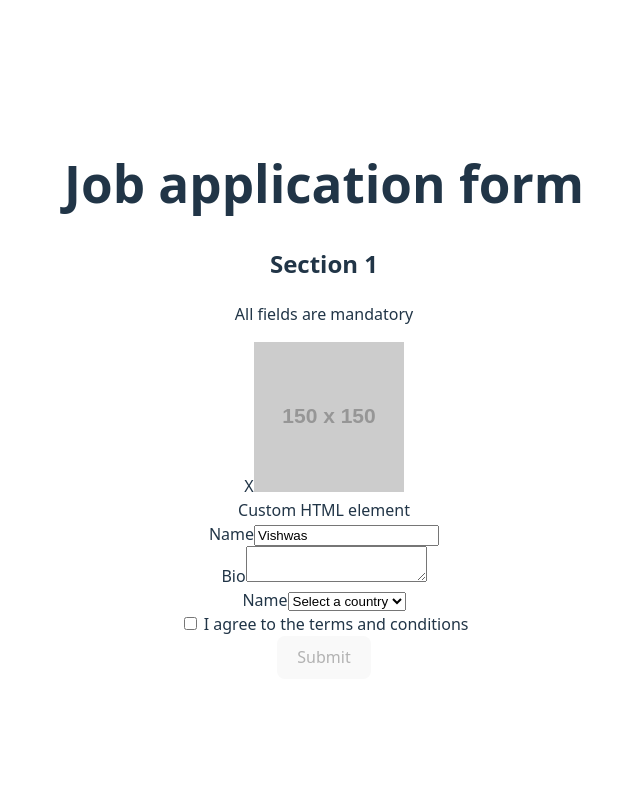
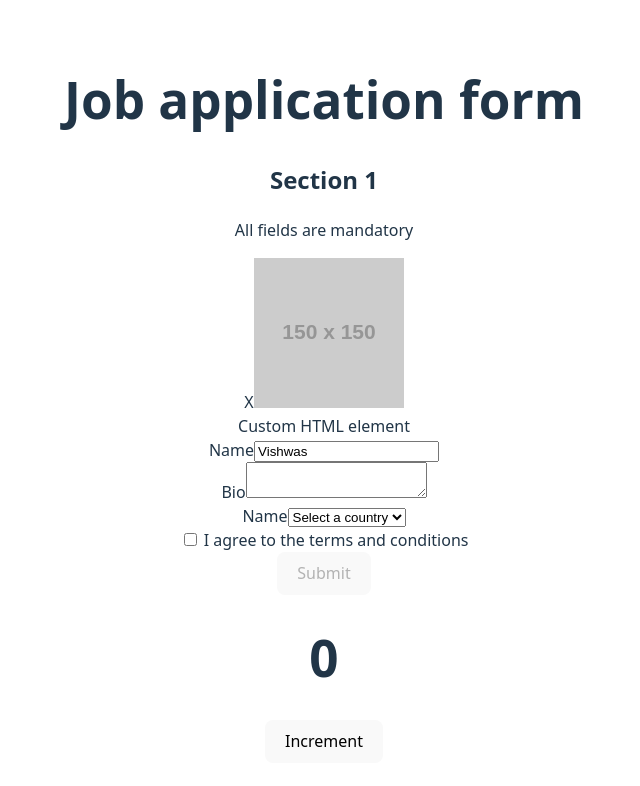
Before and after one commit to Shady-Prakash/react-testing-library, a React (Vite) app: page / in a window 1280 px wide. Shown: the top 786 px of the page, without its empty margins (316-956 px from the left). Built offline with nearby package versions, Linux system fonts and the light colour scheme.

Commit message:
pointer interactions

```diff
--- a/package.json
+++ b/package.json
@@ -20,6 +20,7 @@
     "@testing-library/dom": "^10.4.0",
     "@testing-library/jest-dom": "^6.6.3",
     "@testing-library/react": "^16.3.0",
+    "@testing-library/user-event": "^14.6.1",
     "@types/react": "^19.1.2",
     "@types/react-dom": "^19.1.2",
     "@vitejs/plugin-react": "^4.3.4",
--- a/src/App.tsx
+++ b/src/App.tsx
@@ -1,11 +1,13 @@
 import './App.css'
 import Application from './components/Application/application'
+import Counter from './components/Counter/counter'
 
 function App() {
 
   return (
     <div className="App">
       <Application/>
+      <Counter/>
     </div>
   )
 }
--- /dev/null
+++ b/src/components/Counter/counter.tsx
@@ -0,0 +1,14 @@
+import { useState } from 'react'
+
+const Counter = () => {
+  const [count, setCount] = useState(0);
+
+  return (
+    <div>
+      <h1>{count}</h1>
+      <button onClick={() => setCount(count + 1)}>Increment</button>
+    </div>
+  )
+}
+
+export default Counter
```
Also changed, not shown: 2 other files (tests, documents, lock files or other folders).
